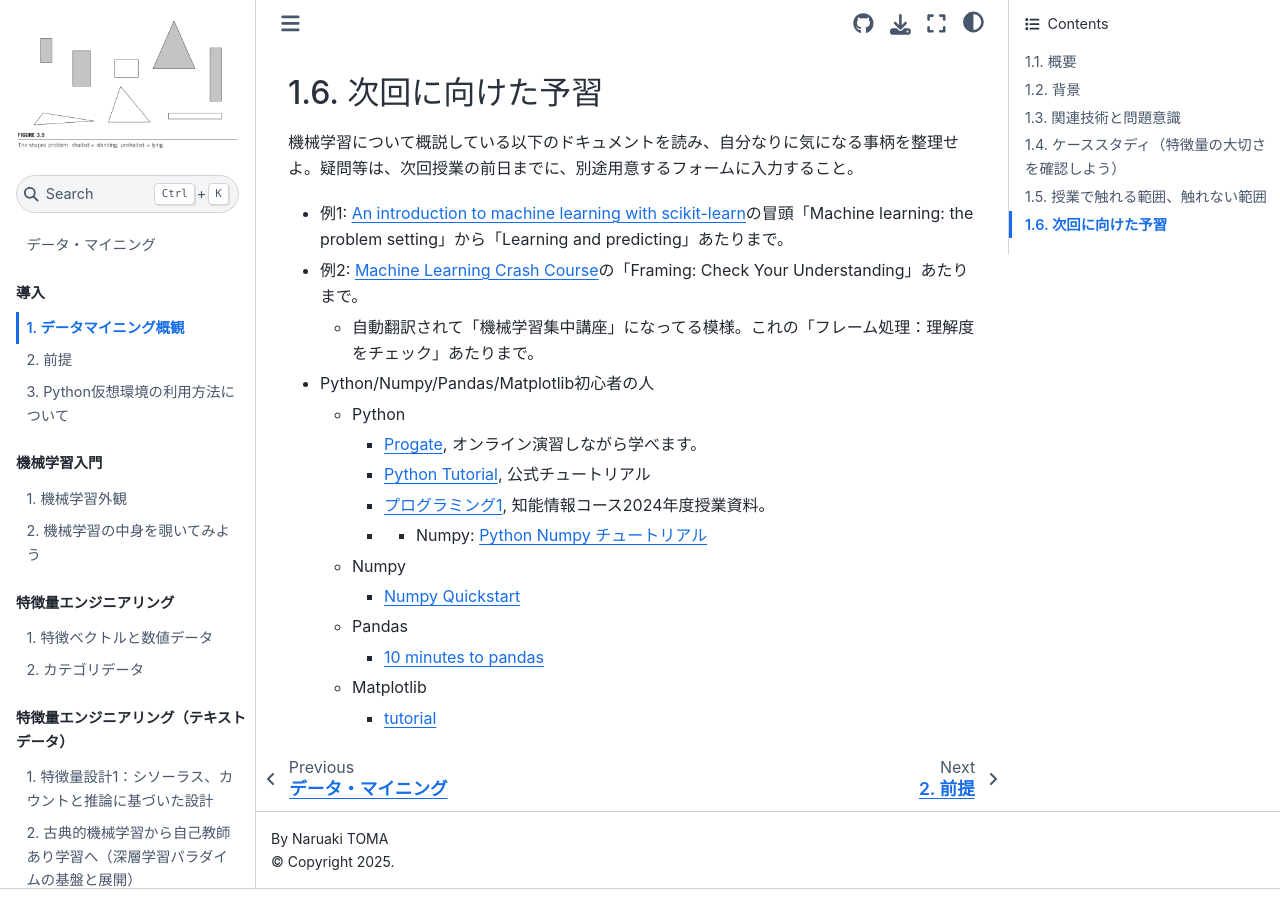
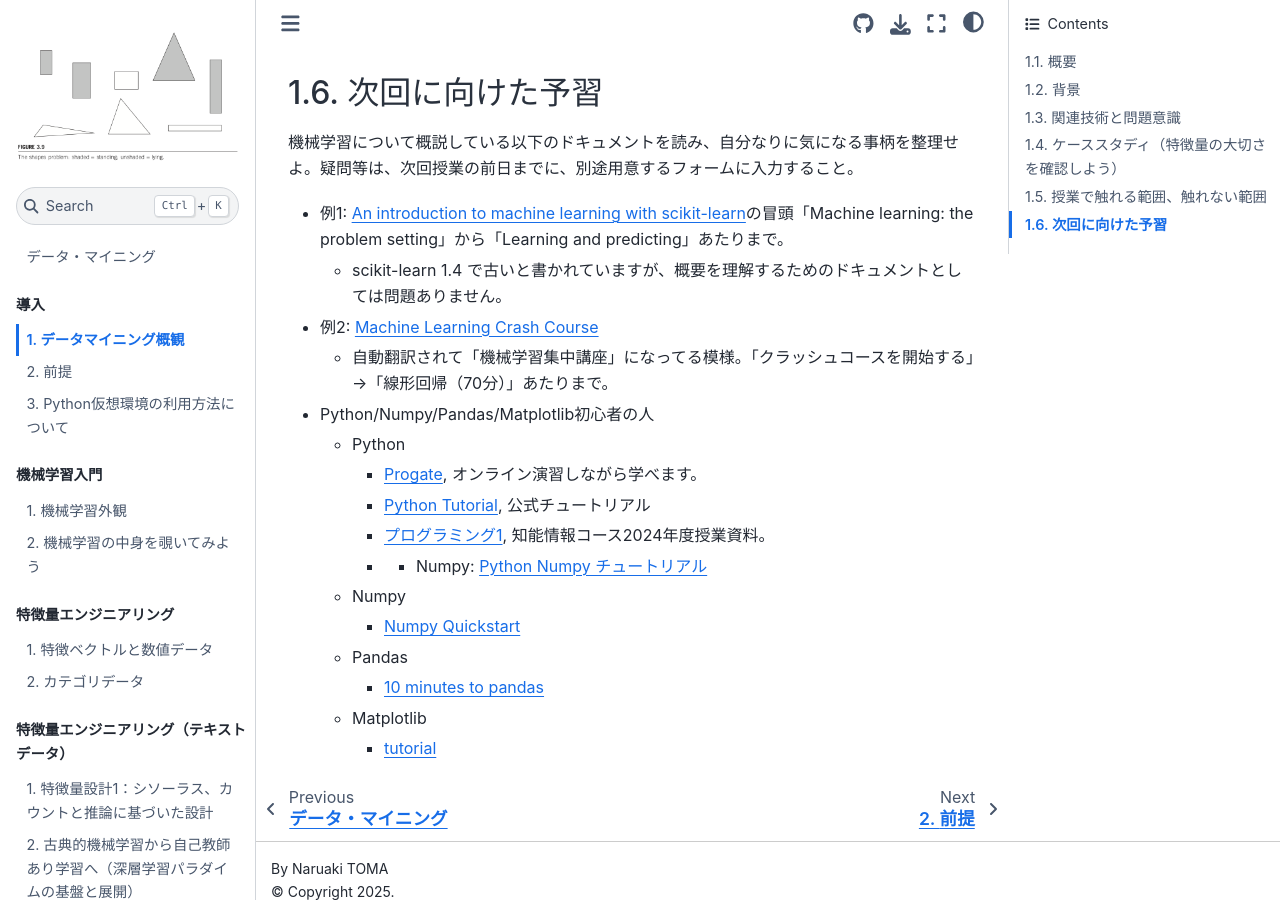
Before and after one commit to naltoma/datamining_intro2021, a Jupyter Book: the page built from 1-intro/intro.md, in a window 1280 px wide and 900 px high, scrolled down 17305 px. Built offline with Jupyter Book 1.0.4 settings and Sphinx 7.4.7 and the Sphinx Book theme 1.1.4, drawn with Linux system fonts in a browser that asks for light colours; pages that are not in the unit, such as notebooks, are missing from menus.

Commit message:
modify refs

```diff
--- a/1-intro/intro.md
+++ b/1-intro/intro.md
@@ -332,9 +332,10 @@
 ## 次回に向けた予習
 機械学習について概説している以下のドキュメントを読み、自分なりに気になる事柄を整理せよ。疑問等は、次回授業の前日までに、別途用意するフォームに入力すること。
 
-- 例1: [An introduction to machine learning with scikit-learn](https://scikit-learn.org/stable/tutorial/basic/tutorial.html)の冒頭「Machine learning: the problem setting」から「Learning and predicting」あたりまで。
-- 例2: [Machine Learning Crash Course](https://developers.google.com/machine-learning/crash-course)の「Framing: Check Your Understanding」あたりまで。
-    - 自動翻訳されて「機械学習集中講座」になってる模様。これの「フレーム処理：理解度をチェック」あたりまで。
+- 例1: [An introduction to machine learning with scikit-learn](https://scikit-learn.org/1.4/tutorial/basic/tutorial.html)の冒頭「Machine learning: the problem setting」から「Learning and predicting」あたりまで。
+    - scikit-learn 1.4 で古いと書かれていますが、概要を理解するためのドキュメントとしては問題ありません。
+- 例2: [Machine Learning Crash Course](https://developers.google.com/machine-learning/crash-course)
+    - 自動翻訳されて「機械学習集中講座」になってる模様。「クラッシュコースを開始する」→「線形回帰（70分）」あたりまで。
 - Python/Numpy/Pandas/Matplotlib初心者の人
     - Python
         - [Progate](https://prog-8.com/), オンライン演習しながら学べます。
```
